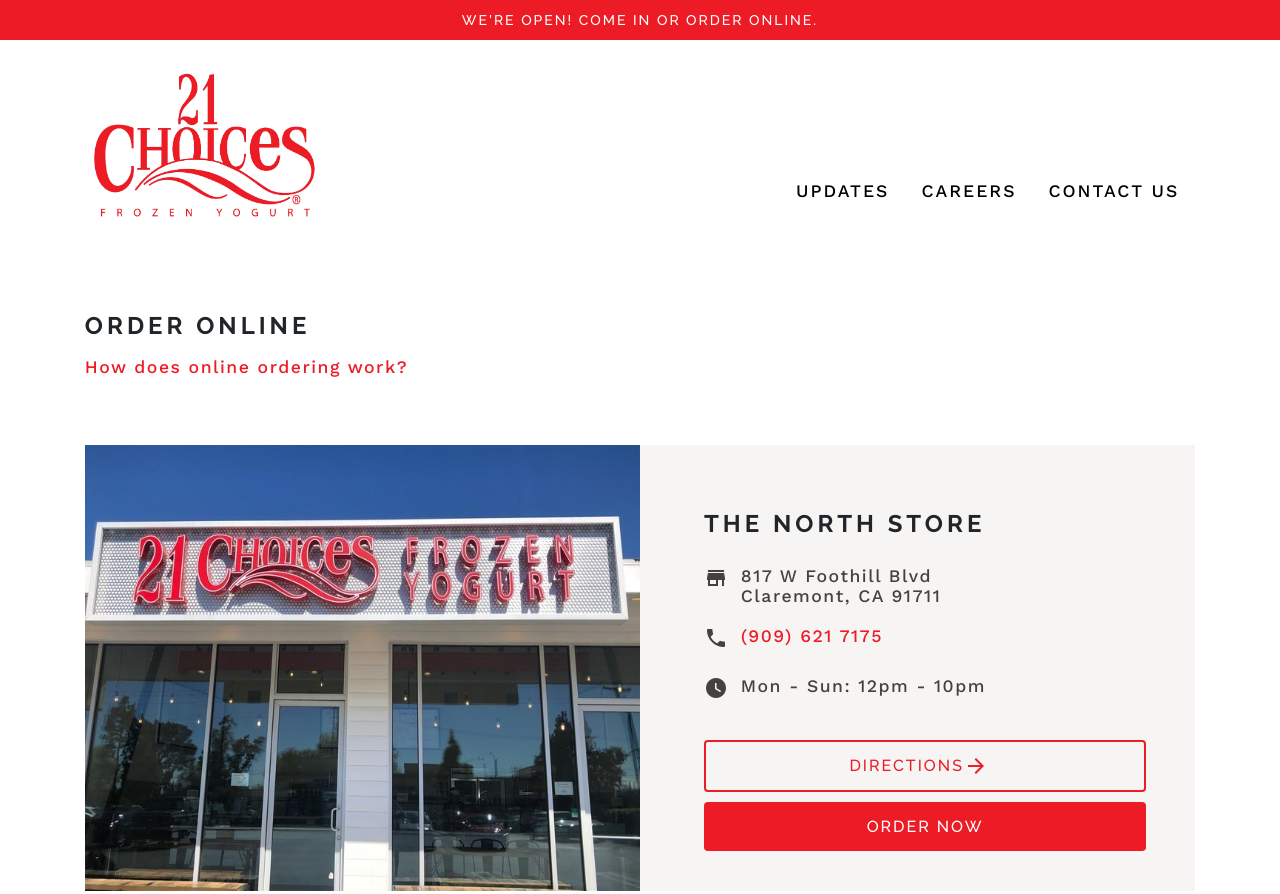
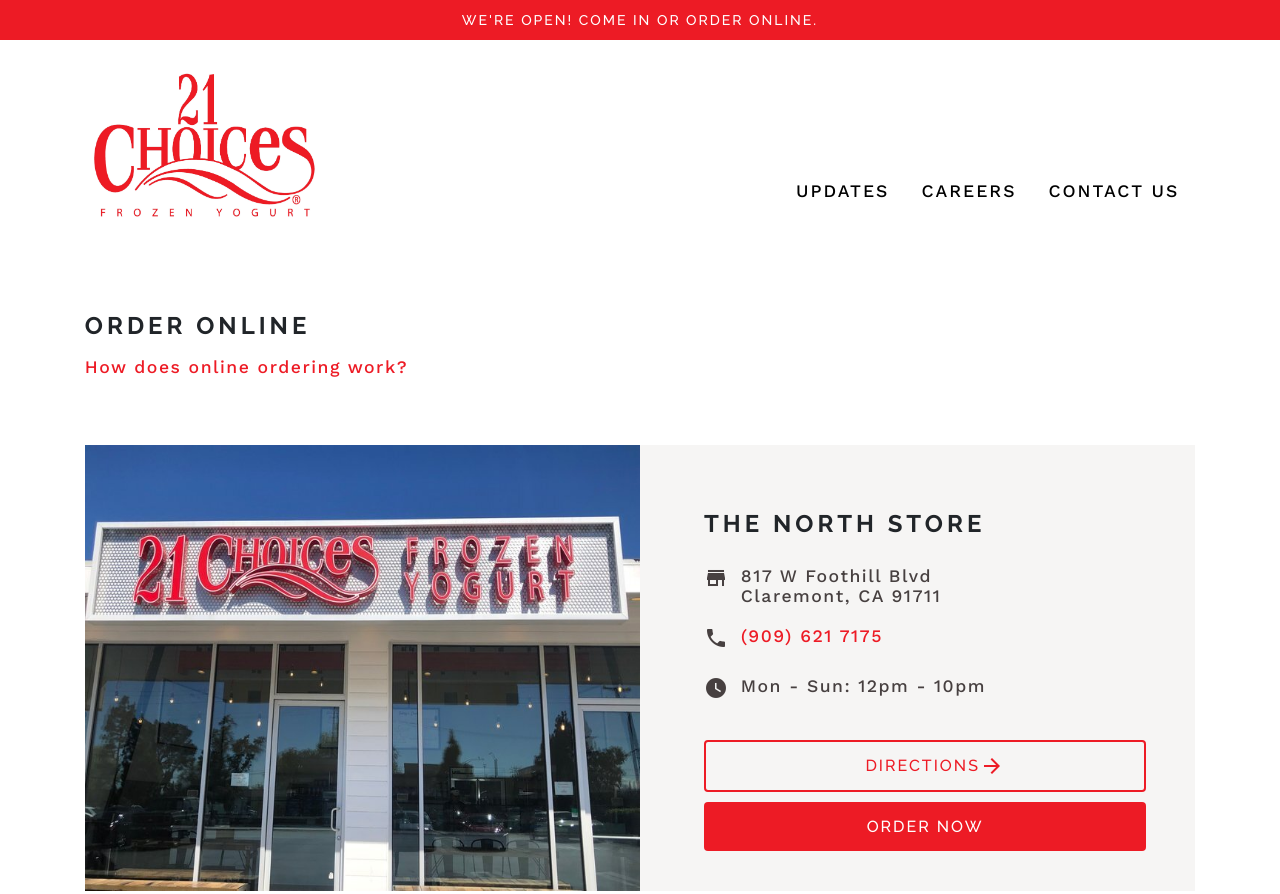
Before and after one commit to timidtiger222/redesigned-website, a plain HTML site: page index.html in a window 1280 px wide. Shown: the top 894 px of the page. Drawn offline with nearby package versions, Linux system fonts and the light colour scheme.

Commit message:
Update style.css

```diff
--- a/style.css
+++ b/style.css
@@ -98,7 +98,6 @@ footer p {
   background-color: #F6F5F4;
 }
 
-/* Add some padding inside the card container */
 .cardtag {
   display: grid;
   grid-template-columns: 1fr 1fr;
@@ -235,6 +234,10 @@ button:hover {
   background-color: #f7d8da;
 }
 
+.button1, i {
+  padding-right: 0;
+}
+
 .hamburger {
   position: absolute;
   top: 12vw;
```
